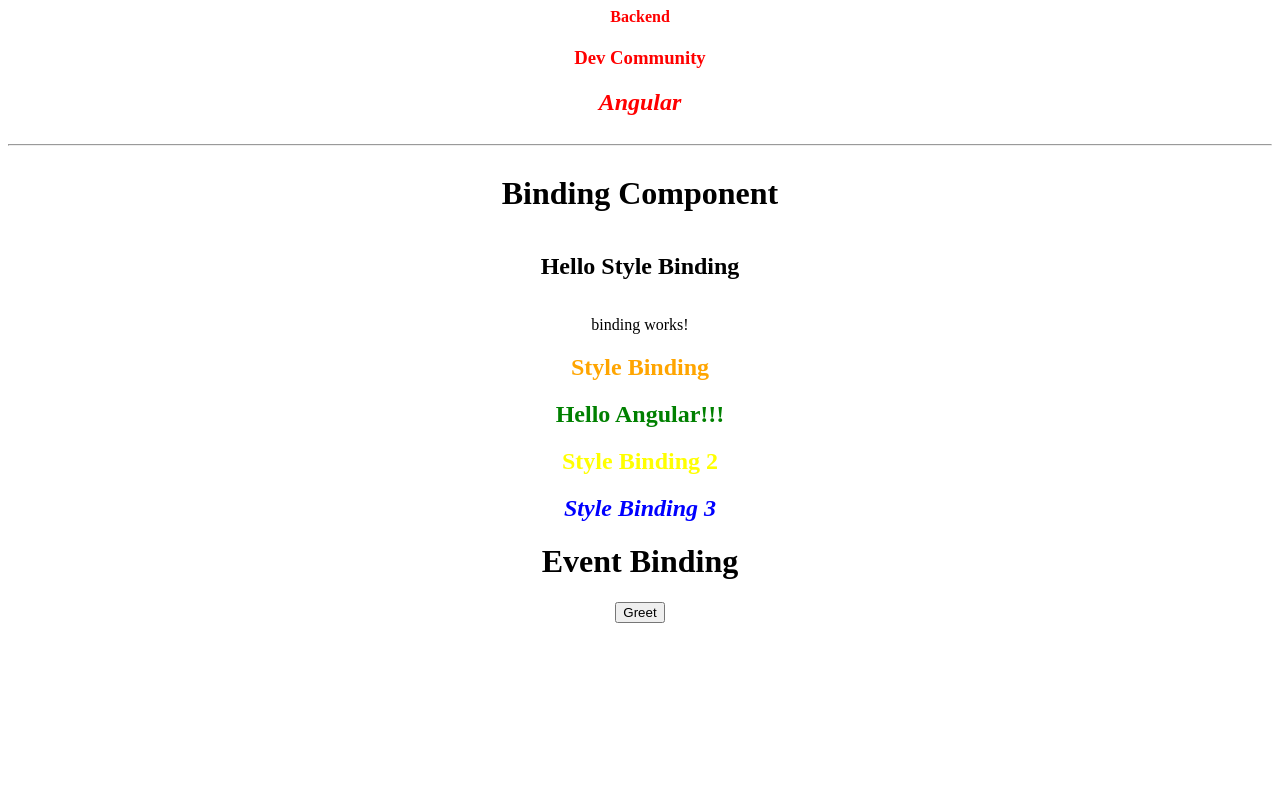
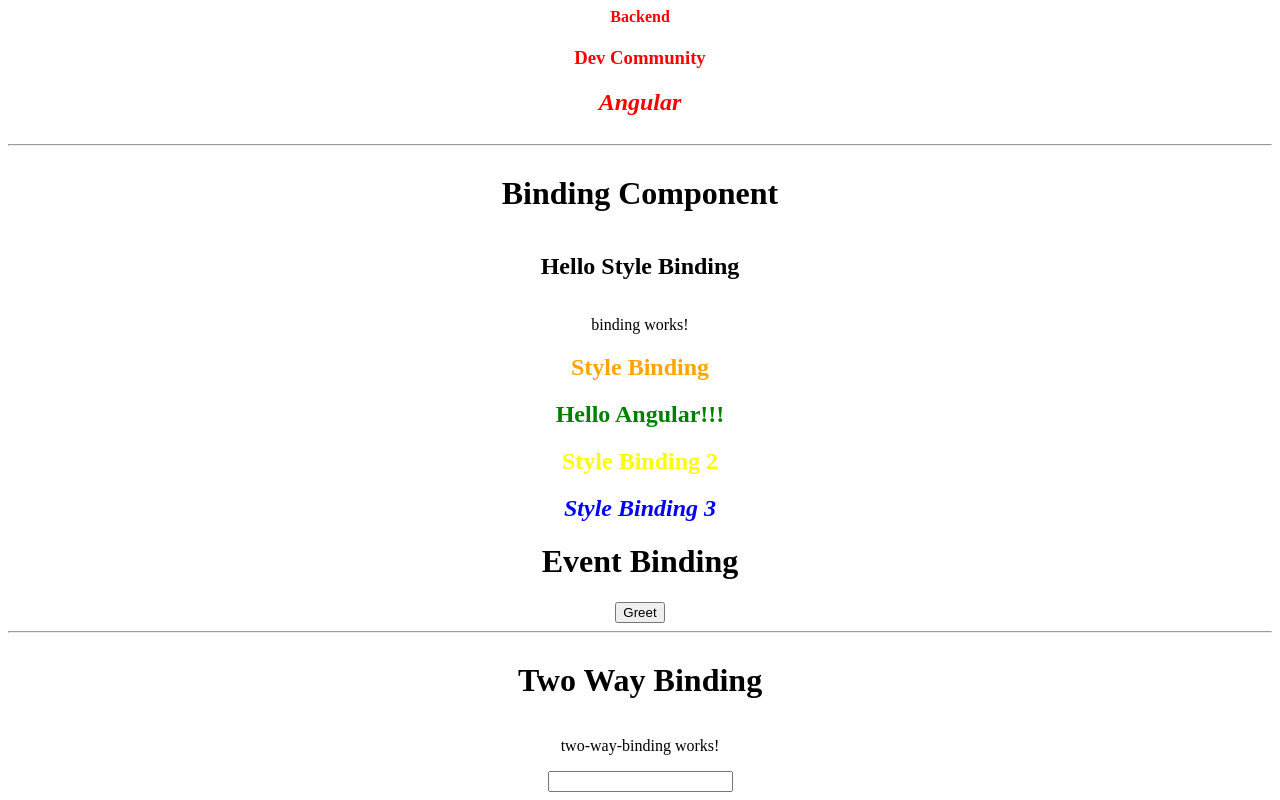
Before and after one commit to Shani-Kumar-Gupta/Angular_Training, an Angular app in the folder angular-binding/: page / in a window 1280 px wide. Shown: the part 864-1664 px from the top of the page. Before the commit the page ends 1495 px from the top, so only its background shows below. Built offline with nearby package versions, Linux system fonts and the light colour scheme.

Commit message:
Two way binding

```diff
--- a/angular-binding/src/app/app.component.html
+++ b/angular-binding/src/app/app.component.html
@@ -18,3 +18,9 @@
   <h2>Hello Style Binding</h2>
   <app-binding></app-binding>
 </div>
+
+<hr/>
+<div class="container">
+  <h1>Two Way Binding</h1>
+  <app-two-way-binding></app-two-way-binding>
+</div>
--- /dev/null
+++ b/angular-binding/src/app/two-way-binding/two-way-binding.component.html
@@ -0,0 +1,3 @@
+<p>two-way-binding works!</p>
+<input [(ngModel)]="name" type="text">
+{{name}}
--- /dev/null
+++ b/angular-binding/src/app/two-way-binding/two-way-binding.component.ts
@@ -0,0 +1,17 @@
+import { Component, OnInit } from '@angular/core';
+
+@Component({
+  selector: 'app-two-way-binding',
+  templateUrl: './two-way-binding.component.html',
+  styleUrls: ['./two-way-binding.component.css']
+})
+export class TwoWayBindingComponent implements OnInit {
+
+  public name=""
+
+  constructor() { }
+
+  ngOnInit(): void {
+  }
+
+}
```
Also changed, not shown: angular-binding/src/app/app.module.ts (+6 -2 lines), angular-binding/src/app/two-way-binding/two-way-binding.component.css (added), 1 other file (tests, documents, lock files or other folders).
